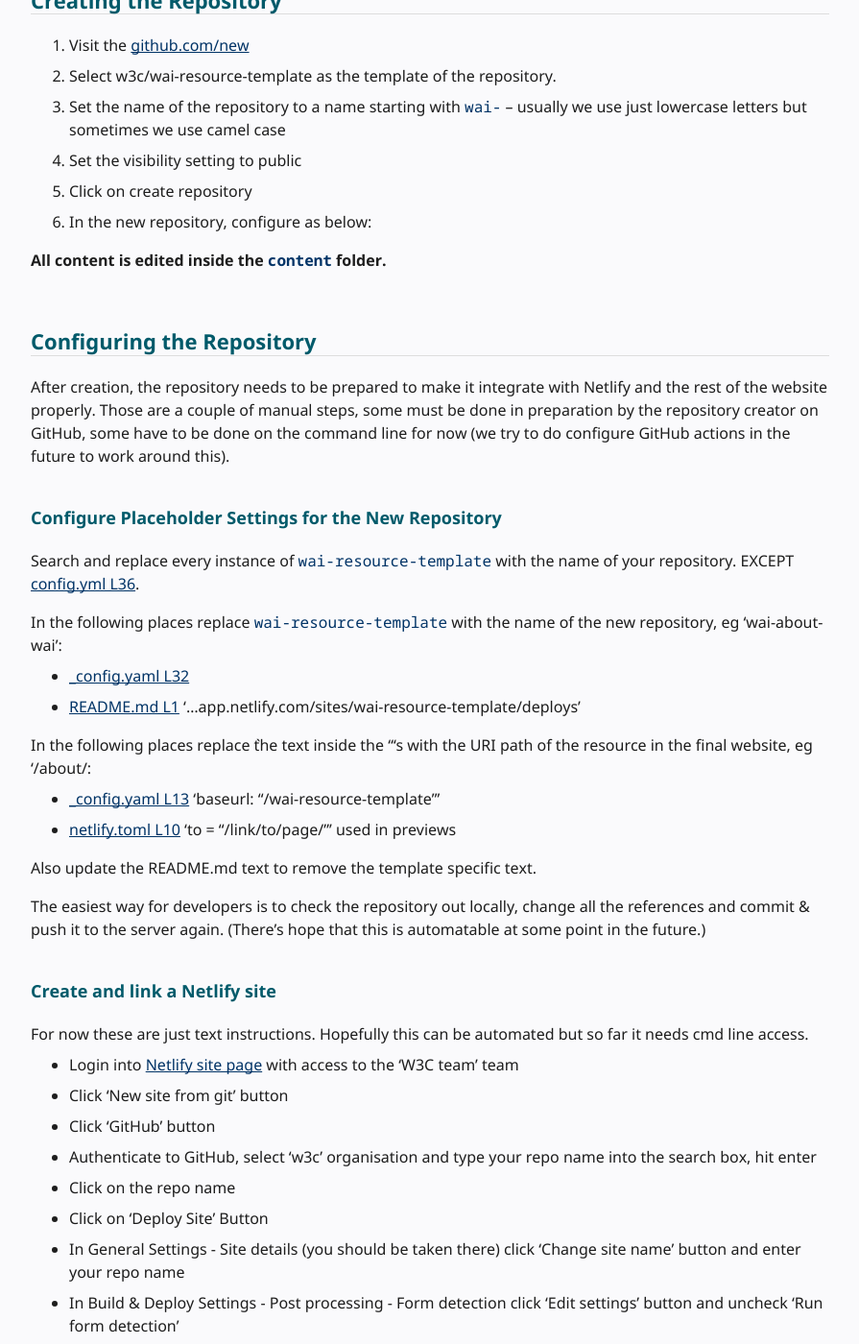
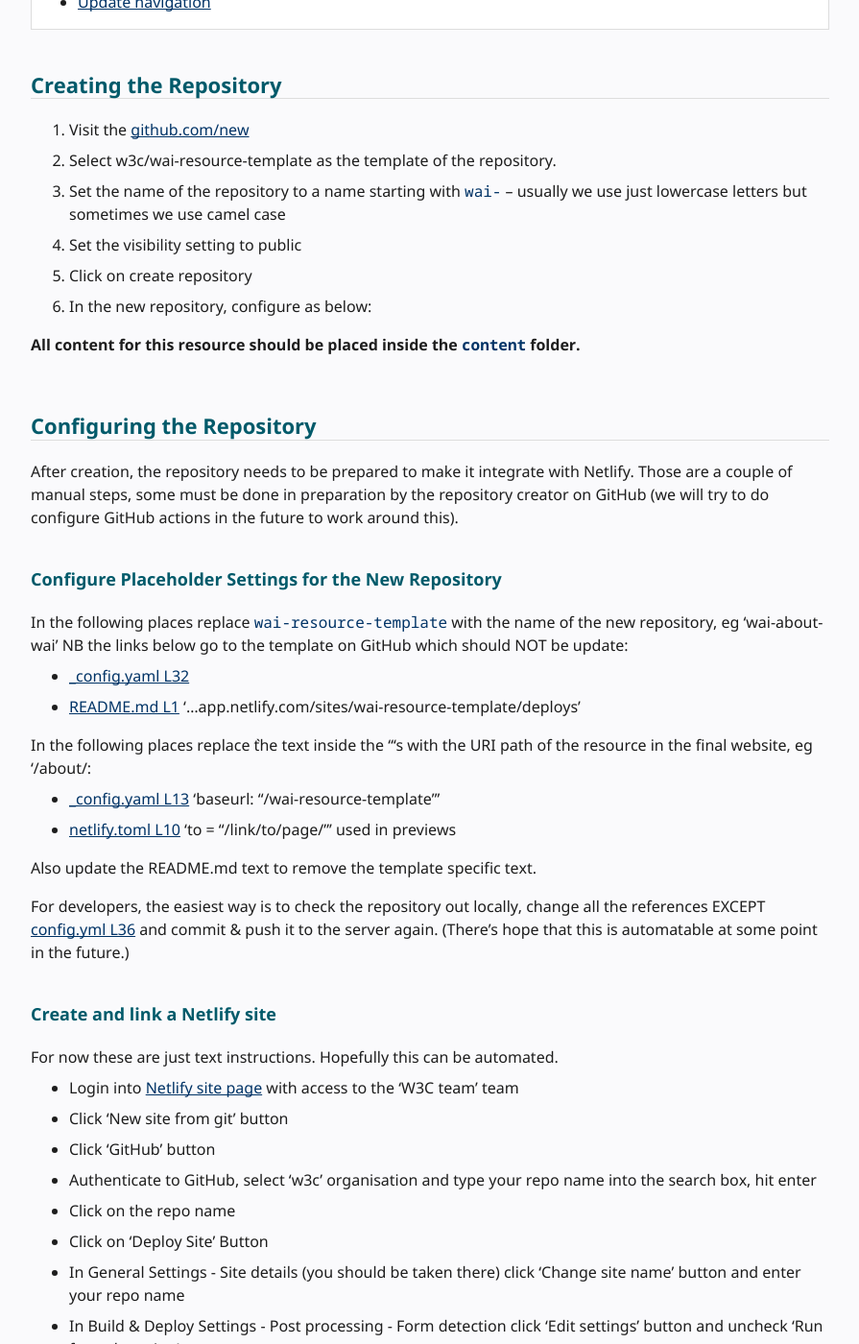
Before and after one commit to w3c/wai-website-theme, a Jekyll site: the page built from content/technical-create-new-resource.md, in a window 1280 px wide and 1400 px high, scrolled down 673 px. Shown: the whole window at 96% size, without its empty margins (336-1231 px from the left). Built offline with Jekyll 4.4.1, drawn with Linux system fonts in a browser that asks for light colours; cached includes are drawn as plain includes; comment, search, counter and statistics services are not loaded; some of the changed text lies outside the part shown.

Commit message:
Update notes

```diff
--- a/content/technical-create-new-resource.md
+++ b/content/technical-create-new-resource.md
@@ -19,7 +19,7 @@
 {% include box.html type="start" title="Summary" class="" %}
 {:/}
 
-Creating a new resource is relatively straight forward.
+Creating a new resource involves creating a new GitHub repository (from a template), updating the files and then linking into the full site, including navigation.
 
 {::nomarkdown}
 {% include box.html type="end" %}
@@ -36,21 +36,18 @@
 5. Click on create repository
 6. In the new repository, configure as below:
 
-**All content is edited inside the `content` folder.**
+**All content for this resource should be placed inside the `content` folder.**
 
 ## Configuring the Repository
 
-After creation, the repository needs to be prepared to make it integrate with Netlify and the rest of the website properly. Those are a couple of manual steps, some must be done in preparation by the repository creator on GitHub, some have to be done on the command line for now (we try to do configure GitHub actions in the future to work around this).
+After creation, the repository needs to be prepared to make it integrate with Netlify. Those are a couple of manual steps, some must be done in preparation by the repository creator on GitHub (we will try to do configure GitHub actions in the future to work around this).
 
 ### Configure Placeholder Settings for the New Repository
 
-Search and replace every instance of `wai-resource-template` with the name of your repository. EXCEPT [config.yml L36](https://github.com/w3c/wai-about-wai/blob/master/_config.yml#L36).
-
-In the following places replace `wai-resource-template` with the name of the new repository, eg 'wai-about-wai':
+In the following places replace `wai-resource-template` with the name of the new repository, eg 'wai-about-wai' NB the links below go to the template on GitHub which should NOT be update:
 
 - [_config.yaml L32](https:/_config.yaml L13]/github.com/w3c/wai-resource-template/blob/master/_config.yml#L32)
 - [README.md L1](https://github.com/w3c/wai-resource-template/edit/master/README.md) '...app.netlify.com/sites/wai-resource-template/deploys'
-
 
 In the following places replace `the text inside the "'s with the URI path of the resource in the final website, eg '/about/:
 
@@ -59,12 +56,11 @@
 
 Also update the README.md text to remove the template specific text.
 
-The easiest way for developers is to check the repository out locally, change all the references and commit & push it to the server again. (There’s hope that this is automatable at some point in the future.)
-
+For developers, the easiest way is to check the repository out locally, change all the references EXCEPT [config.yml L36](https://github.com/w3c/wai-about-wai/blob/master/_config.yml#L36) and commit & push it to the server again. (There’s hope that this is automatable at some point in the future.)
 
 ### Create and link a Netlify site
 
-For now these are just text instructions. Hopefully this can be automated but so far it needs cmd line access.
+For now these are just text instructions. Hopefully this can be automated.
 
 - Login into [Netlify site page](https://app.netlify.com/teams/w3c/sites) with access to the 'W3C team' team
 - Click 'New site from git' button
@@ -75,8 +71,16 @@
 - In General Settings - Site details (you should be taken there) click 'Change site name' button and enter your repo name
 - In Build & Deploy Settings - Post processing - Form detection  click 'Edit settings' button and uncheck 'Run form detection'
 
-To view
+To view the resource preview
 
 - Click on deploys in top nav'
-- You should see 'Production: master@HEAD published
+- You should see 'Production: master@HEAD published, if not wait for the deploy to complete
 - Click on 'Production' to see the preview
+
+# Link into the main site
+
+See these [instructions](./technical-integrate/)
+
+# Update navigation
+
+See these [instructions](./technical-navogation/)
```
